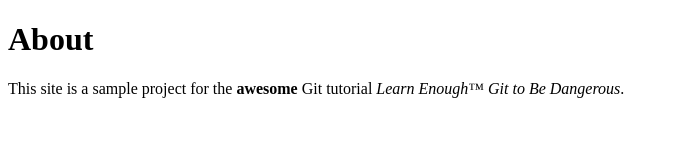
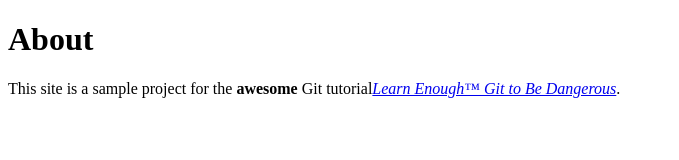
Before and after one commit to Lotuxi/website, a plain HTML site: page about.html in a window 1280 px wide. Shown: the whole page, without its empty margins (0-679 px from the left). Drawn offline with Linux system fonts and the light colour scheme.

Commit message:
Add Link to tutorial title

```diff
--- a/about.html
+++ b/about.html
@@ -7,7 +7,8 @@
     <h1>About</h1>
     <p>
       This site is a sample project for the <strong>awesome</strong> Git
-      tutorial <em>Learn Enough™ Git to Be Dangerous</em>.
+      tutorial<a href="http://www.learnenough.com/git-tutorial"><em>Learn Enough™ Git to Be Dangerous</em></a>.
+
     </p>
   </body>
 </html>
```
Also changed, not shown: index.html (+1 -0 lines).
